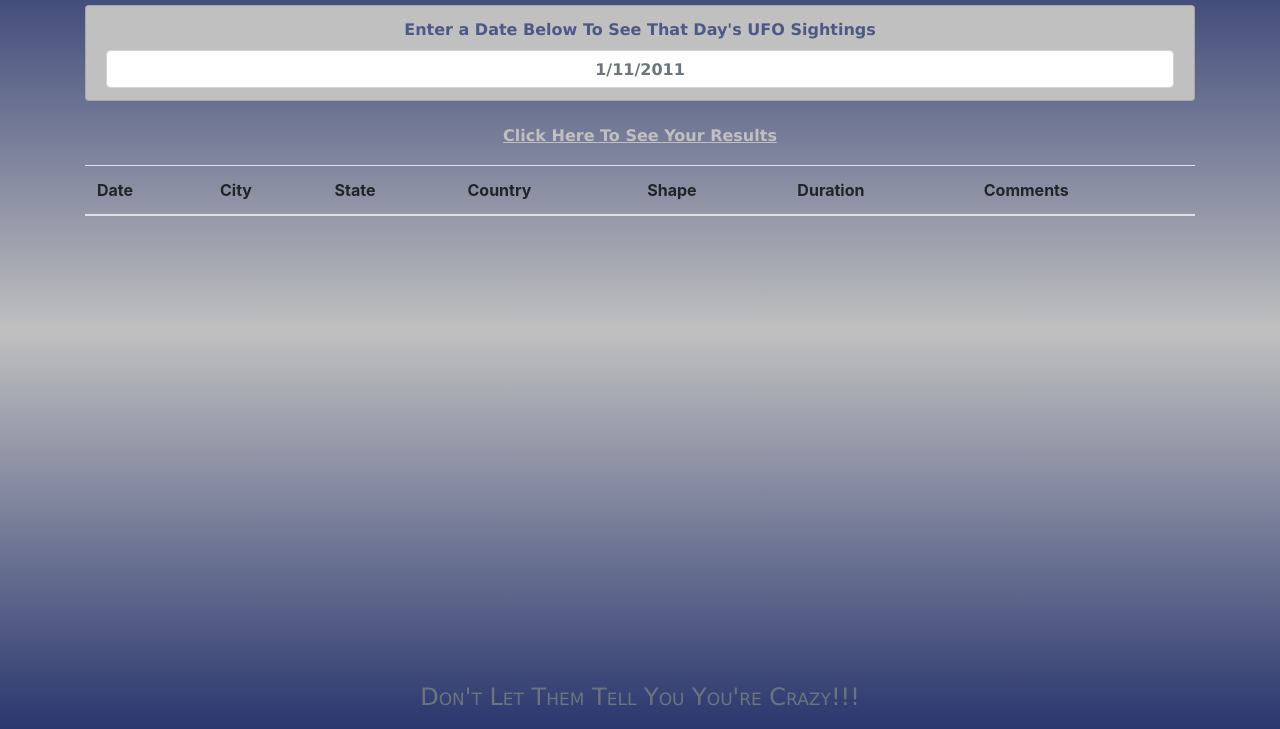
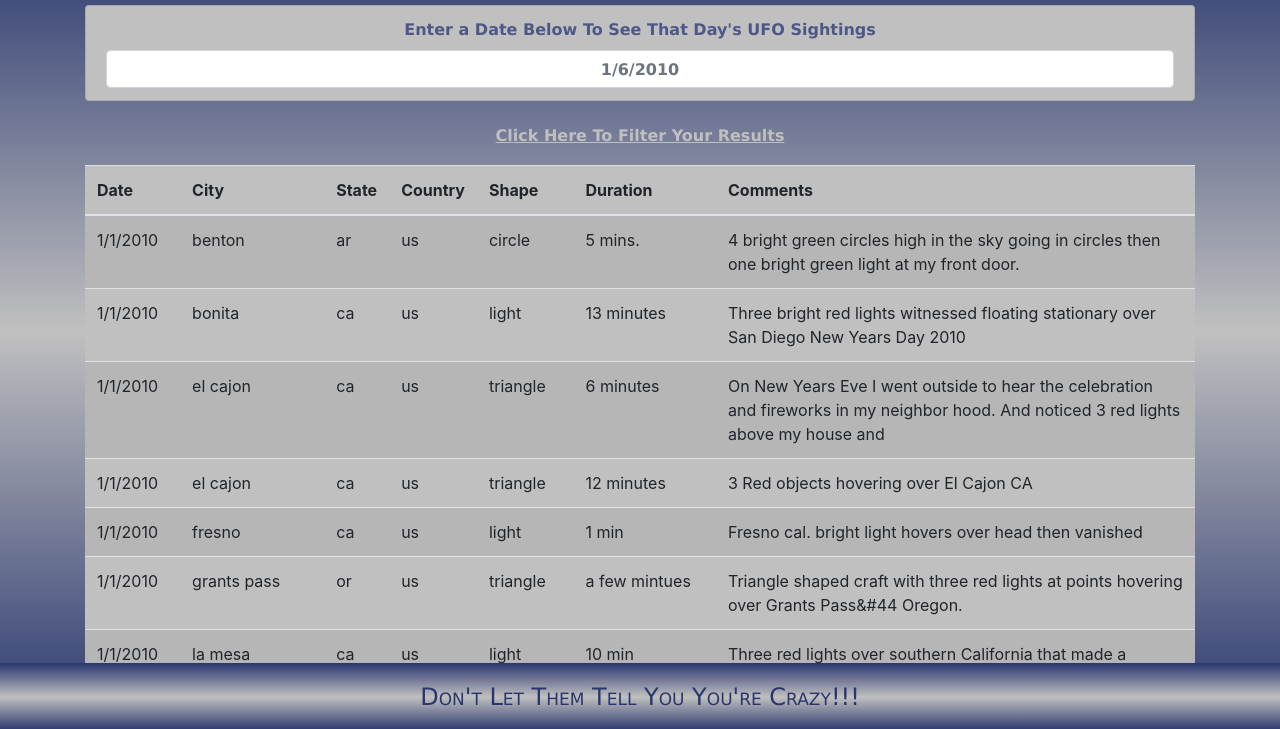
Before and after one commit to timraynor80/javascript-challenge, a plain HTML site: page UFO-level-1/index.html in a window 1280 px wide. Shown: the part 69-798 px from the top of the page. Drawn offline with nearby package versions, Linux system fonts and the light colour scheme.

Commit message:
202002091523

```diff
--- a/UFO-level-1/index.html
+++ b/UFO-level-1/index.html
@@ -7,8 +7,7 @@
     <meta name="viewport" content="width=device-width, initial-scale=1">
     <link rel="stylesheet" href="https://stackpath.bootstrapcdn.com/bootstrap/4.4.1/css/bootstrap.min.css" integrity="sha384-Vkoo8x4CGsO3+Hhxv8T/Q5PaXtkKtu6ug5TOeNV6gBiFeWPGFN9MuhOf23Q9Ifjh" crossorigin="anonymous">
     <link rel="stylesheet" type="text/css" href="static/style.css">
-    <script src="static/data.js"></script>
-    <script src="static/app.js"></script>
+    <script src="https://d3js.org/d3.v5.min.js"></script>
 </head>
 
 <body>
@@ -29,18 +28,18 @@
                 <ul class="list-group" id="filters">
                     <li class="filter list-group-item">
                     <label for="date">Enter a Date Below To See That Day's UFO Sightings</label>
-                    <input class="form-control" id="datetime" type="text" placeholder="1/11/2011">
+                    <input class="form-control" id="datetime" type="text" placeholder="1/6/2010">
                     </li>
                 </ul>
                 </div>
-                <button id="filter-btn" type="button" class="btn btn-default">Click Here To See Your Results</button>
+                <button id="filter-btn" type="button" class="btn btn-default">Click Here To Filter Your Results</button>
             </form>
             </div>
         </div>
     </div>
 
     <div class="container">
-        <div id="table-area" class="">
+        <div id="table-area">
             <table id="ufo-table" class="table table-striped">
                 <thead>
                 <tr>
@@ -60,9 +59,12 @@
 
     <div class="container">
         <footer class="footer fixed-bottom py-3">
-            <span class="text-muted">Don't Let Them Tell You You're Crazy!!!</span>
+            Don't Let Them Tell You You're Crazy!!!
         </footer>
     </div>
+
+    <script src="static/data.js"></script>
+    <script src="static/app.js"></script>
 
 </body>
 
--- a/UFO-level-1/static/app.js
+++ b/UFO-level-1/static/app.js
@@ -0,0 +1,25 @@
+var tableData = data;
+
+var tbody = d3.select('tbody');
+
+data.forEach((sighting) => {
+    var row = tbody.append('tr');
+    Object.entries(sighting).forEach(([key, value]) => {
+        row.append('td').text(value);
+    });
+});
+
+var button = d3.select("#filter-btn");
+
+button.on("click", function() {
+    tbody.html("");
+    var inputDate = d3.select("#datetime");
+    var inputValue = inputDate.property("value");
+    var filteredData = tableData.filter(sighting => sighting.datetime === inputValue);
+    filteredData.forEach(function(selections) {
+    var row = tbody.append("tr");
+    Object.entries(selections).forEach(([key, value]) => {
+        row.append("td").text(value);
+    });
+  });
+});
--- a/UFO-level-1/static/style.css
+++ b/UFO-level-1/static/style.css
@@ -8,6 +8,8 @@ footer {
     font-family: Verdana, Geneva, Tahoma, sans-serif;
     font-variant: small-caps;
     text-align: center;
+    background-image: linear-gradient(#29366e, silver, #29366e);
+    color: #29366e;
 }
 
 .navbar {
@@ -46,3 +48,7 @@ footer {
     padding-bottom: 1em;
     text-decoration: underline;
 }
+
+#table-area {
+    background-color: silver;
+}
```
